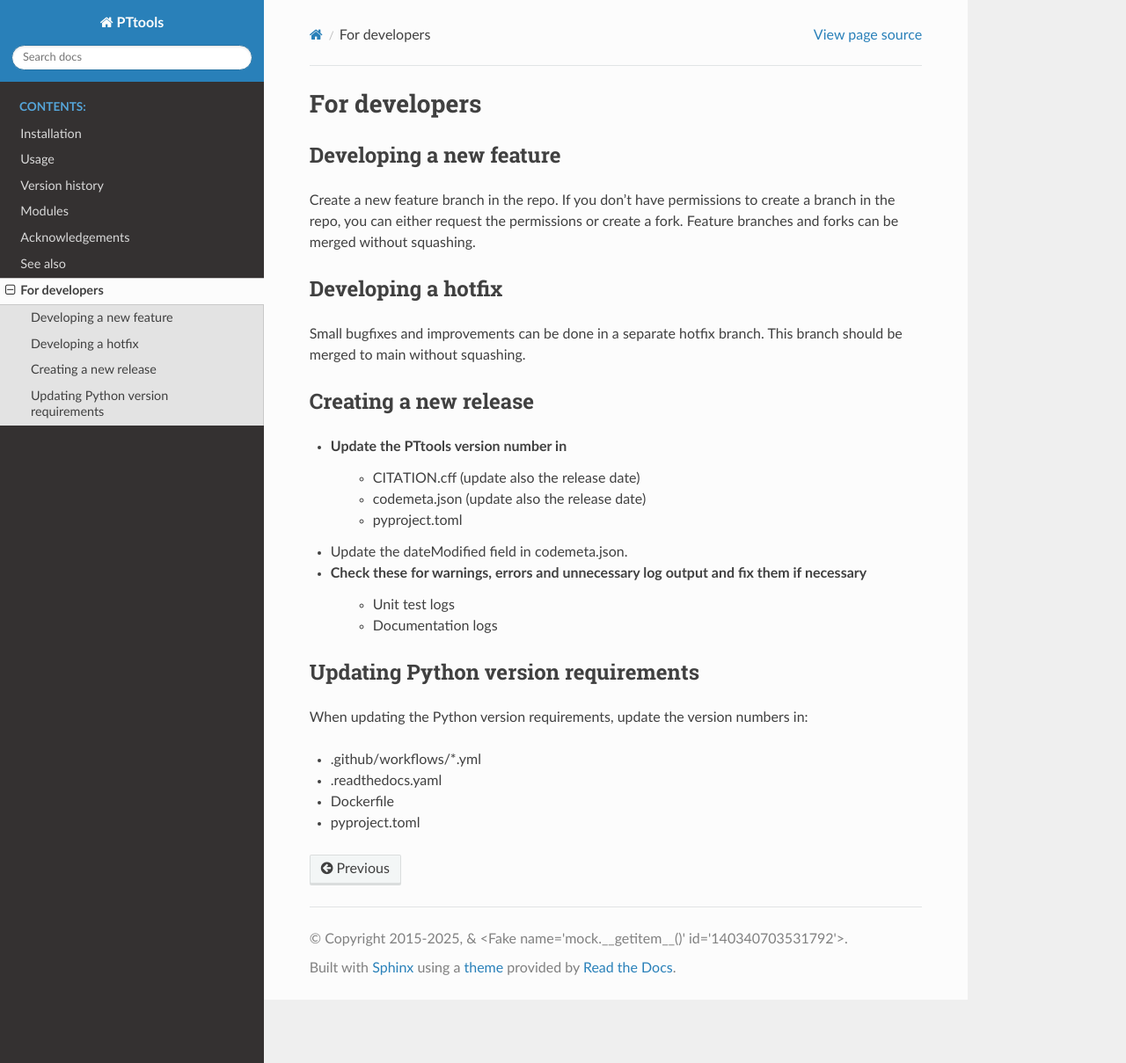
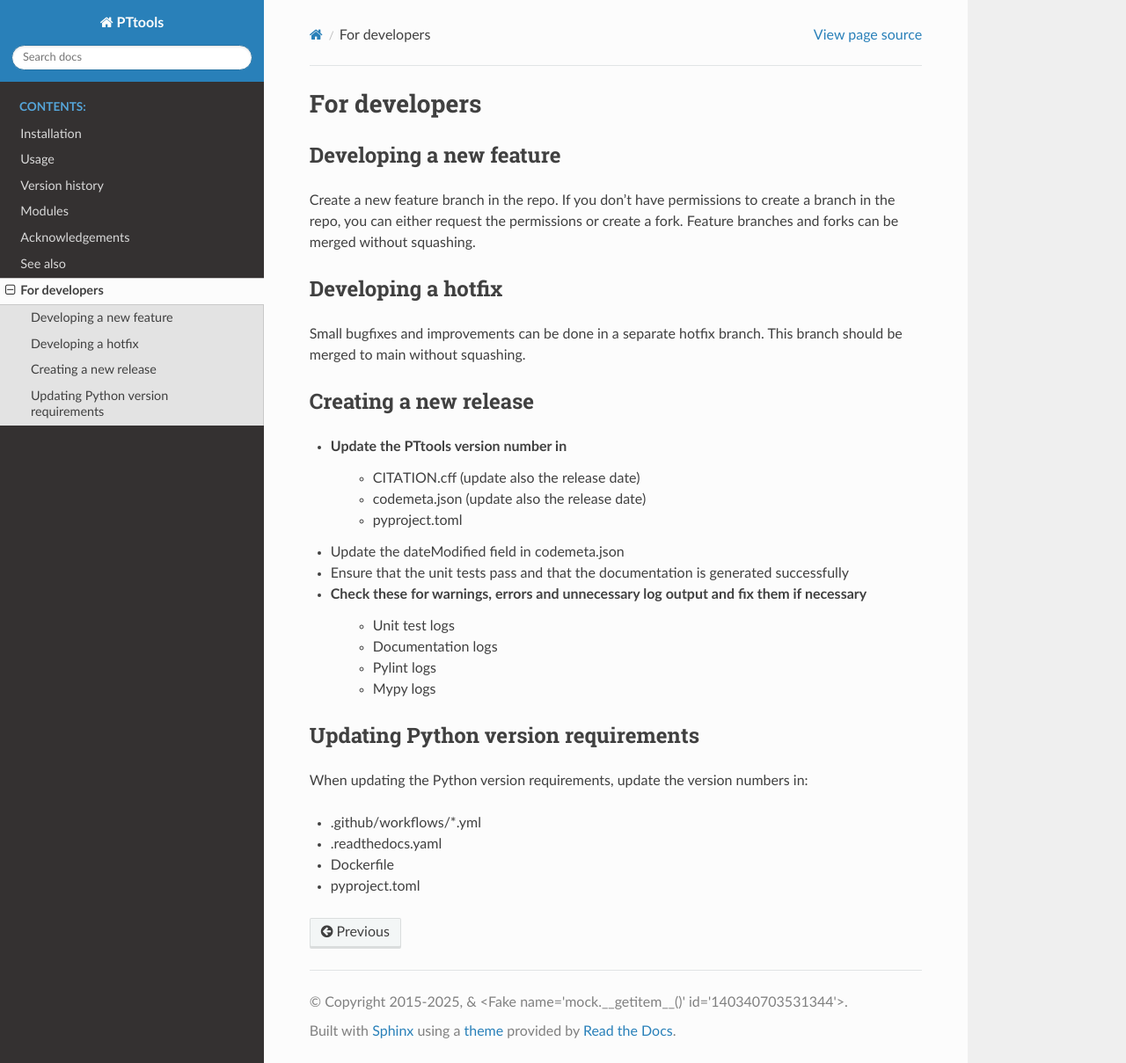
Before and after one commit to CFT-HY/pttools, a Sphinx documentation site: the page built from docs/dev.rst, in a window 1280 px wide and 1209 px high. Shown: the whole window at 88% size. Built offline with Sphinx 7.4.7 and the Read the Docs theme 3.1.0, drawn with Linux system fonts in a browser that asks for light colours; pages that are not in the unit, such as notebooks, are missing from menus.

Commit message:
Update release instructions

```diff
--- a/docs/dev.rst
+++ b/docs/dev.rst
@@ -21,10 +21,13 @@ Creating a new release
     - CITATION.cff (update also the release date)
     - codemeta.json (update also the release date)
     - pyproject.toml
-- Update the dateModified field in codemeta.json.
+- Update the dateModified field in codemeta.json
+- Ensure that the unit tests pass and that the documentation is generated successfully
 - Check these for warnings, errors and unnecessary log output and fix them if necessary
     - Unit test logs
     - Documentation logs
+    - Pylint logs
+    - Mypy logs
 
 
 Updating Python version requirements
```
